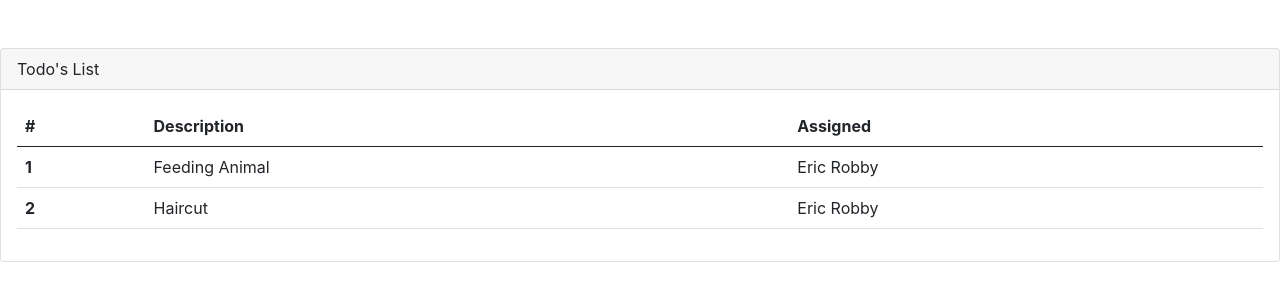
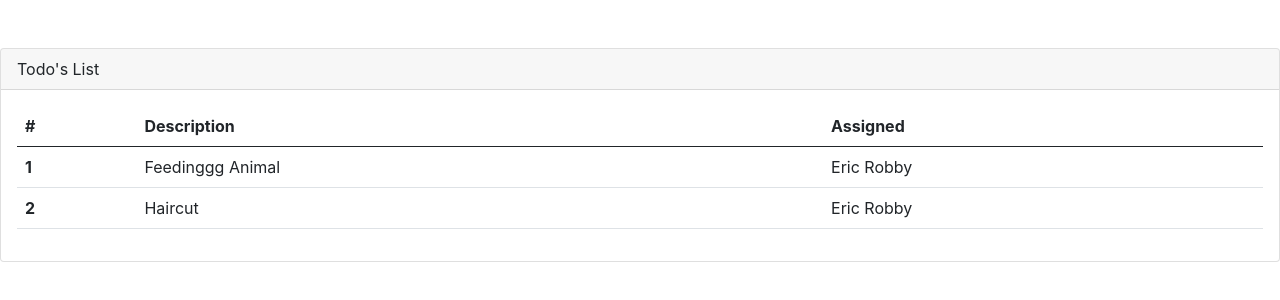
Before and after one commit to bhaskar290391/React_SprintBoot_Udemy_ChandDarby, a React (Create React App) app in the folder react-todo-demo/my-first-react-app/: page / in a window 1280 px wide. Shown: the top 300 px of the page. Built offline with nearby package versions, Linux system fonts and the light colour scheme.

Commit message:
Creating New Component for TodoRowItems

```diff
--- a/react-todo-demo/my-first-react-app/src/App.js
+++ b/react-todo-demo/my-first-react-app/src/App.js
@@ -1,4 +1,5 @@
 import "./App.css";
+import TodoRowItems from "./components/TodoRowItems";
 
 function App() {
   return (
@@ -16,11 +17,7 @@ function App() {
               </tr>
             </thead>
             <tbody>
-              <tr>
-                <th scope="row">1</th>
-                <td>Feeding Animal</td>
-                <td>Eric Robby</td>
-              </tr>
+              <TodoRowItems />
 
               <tr>
                 <th scope="row">2</th>
--- /dev/null
+++ b/react-todo-demo/my-first-react-app/src/components/TodoRowItems.js
@@ -0,0 +1,11 @@
+function TodoRowItems() {
+  return (
+    <tr>
+      <th scope="row">1</th>
+      <td>Feedinggg Animal</td>
+      <td>Eric Robby</td>
+    </tr>
+  );
+}
+
+export default TodoRowItems;
```
Also changed, not shown: 1 other file (tests, documents, lock files or other folders).
